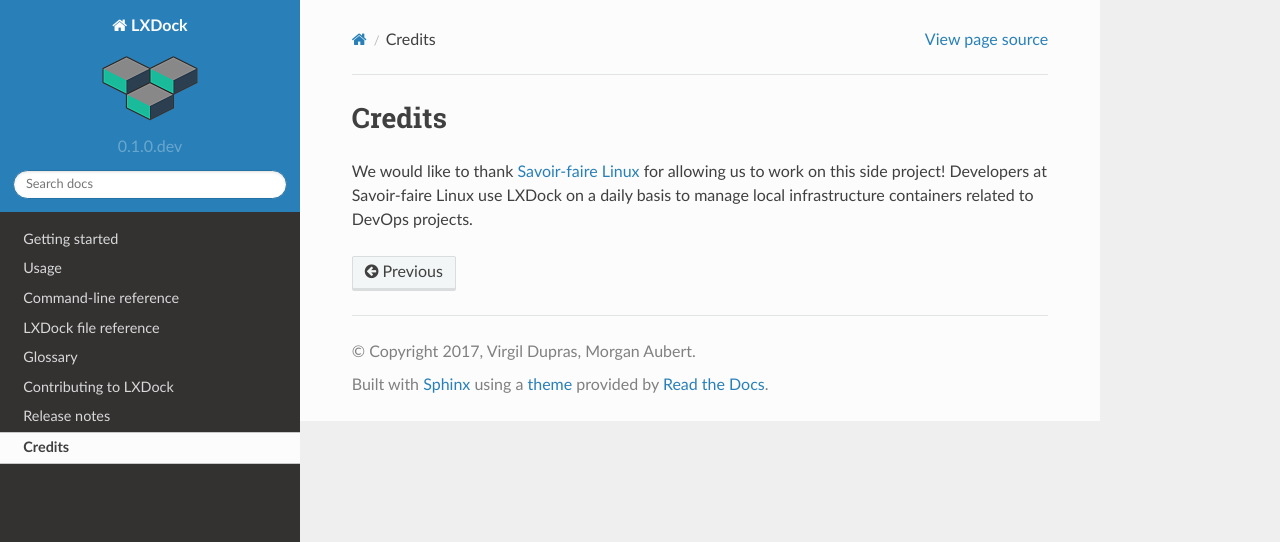
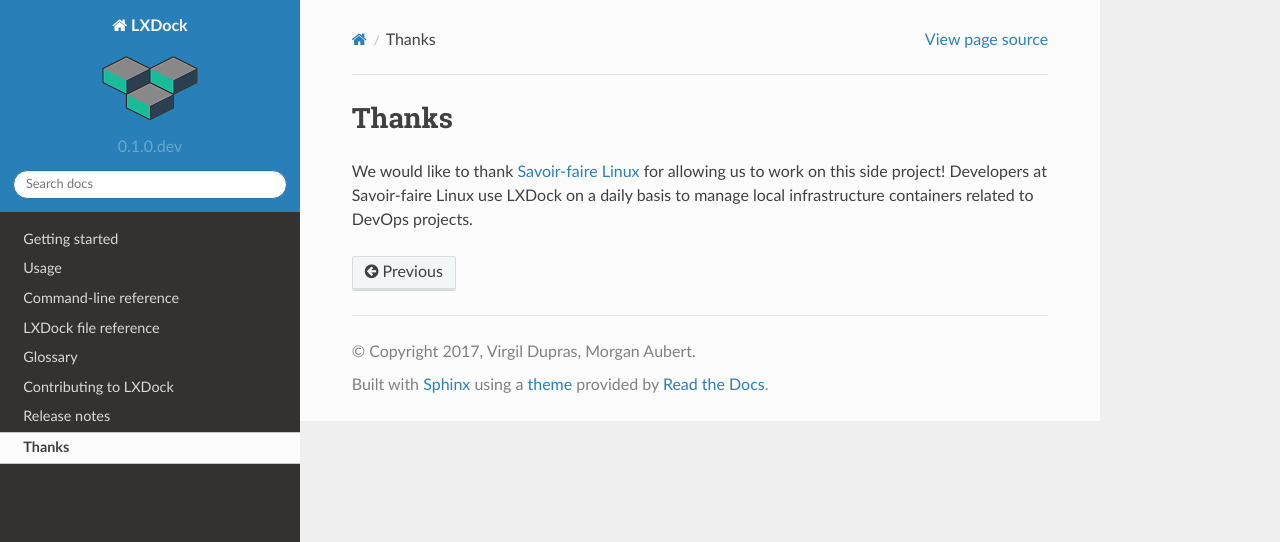
Before and after one commit to lxdock/lxdock, a Sphinx documentation site: the page built from docs/thanks.rst, in a window 1280 px wide. Shown: the top 542 px of the page. Built offline with Sphinx 7.4.7 and the Read the Docs theme 2.0.0, drawn with Linux system fonts in a browser that asks for light colours.

Commit message:
Renamed credits section in doc

```diff
--- a/docs/index.rst
+++ b/docs/index.rst
@@ -15,7 +15,7 @@
    glossary
    contributing
    release_notes/index
-   credits
+   thanks
 
 
 Indices and tables
--- a/docs/credits.rst
+++ b/docs/thanks.rst
@@ -1,6 +1,6 @@
-#######
-Credits
-#######
+######
+Thanks
+######
 
 We would like to thank `Savoir-faire Linux <https://www.savoirfairelinux.com//>`_ for allowing us
 to work on this side project! Developers at Savoir-faire Linux use LXDock on a daily basis to manage
```
